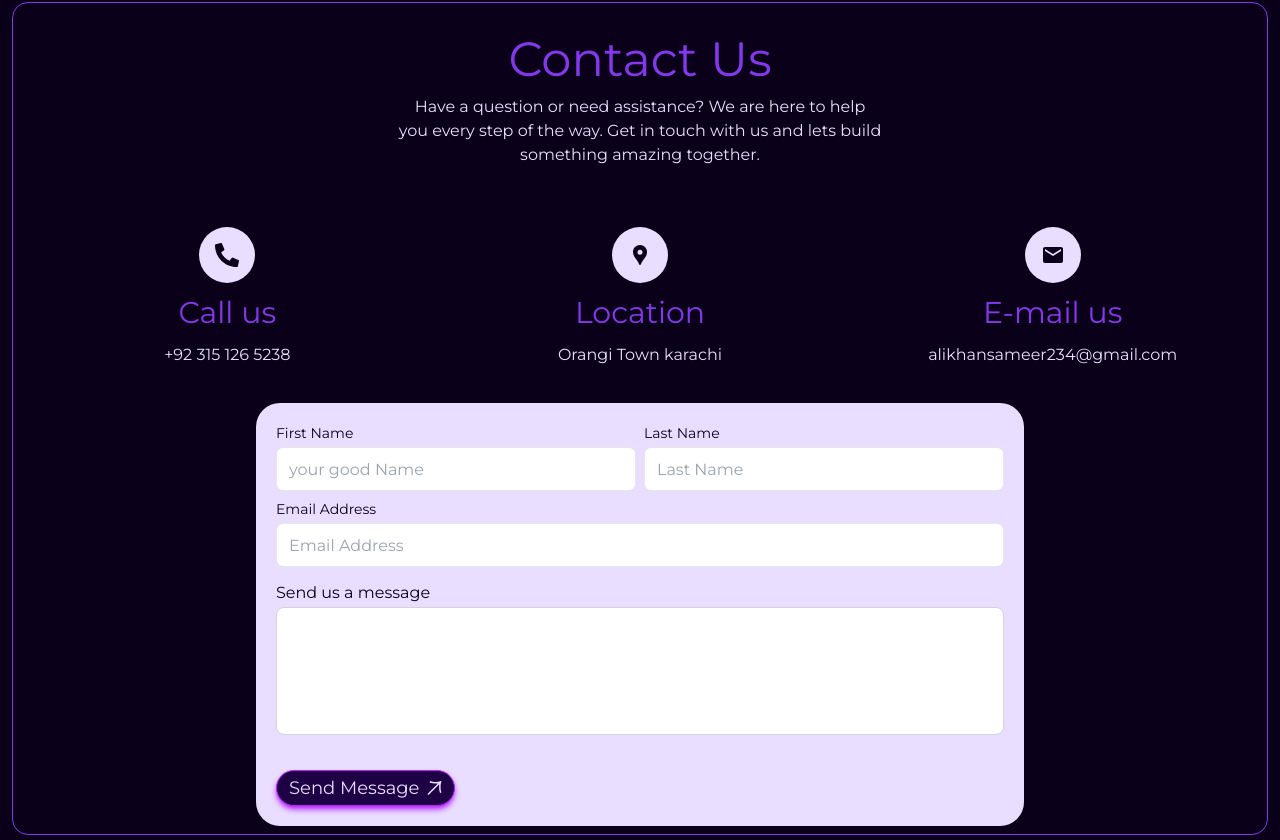
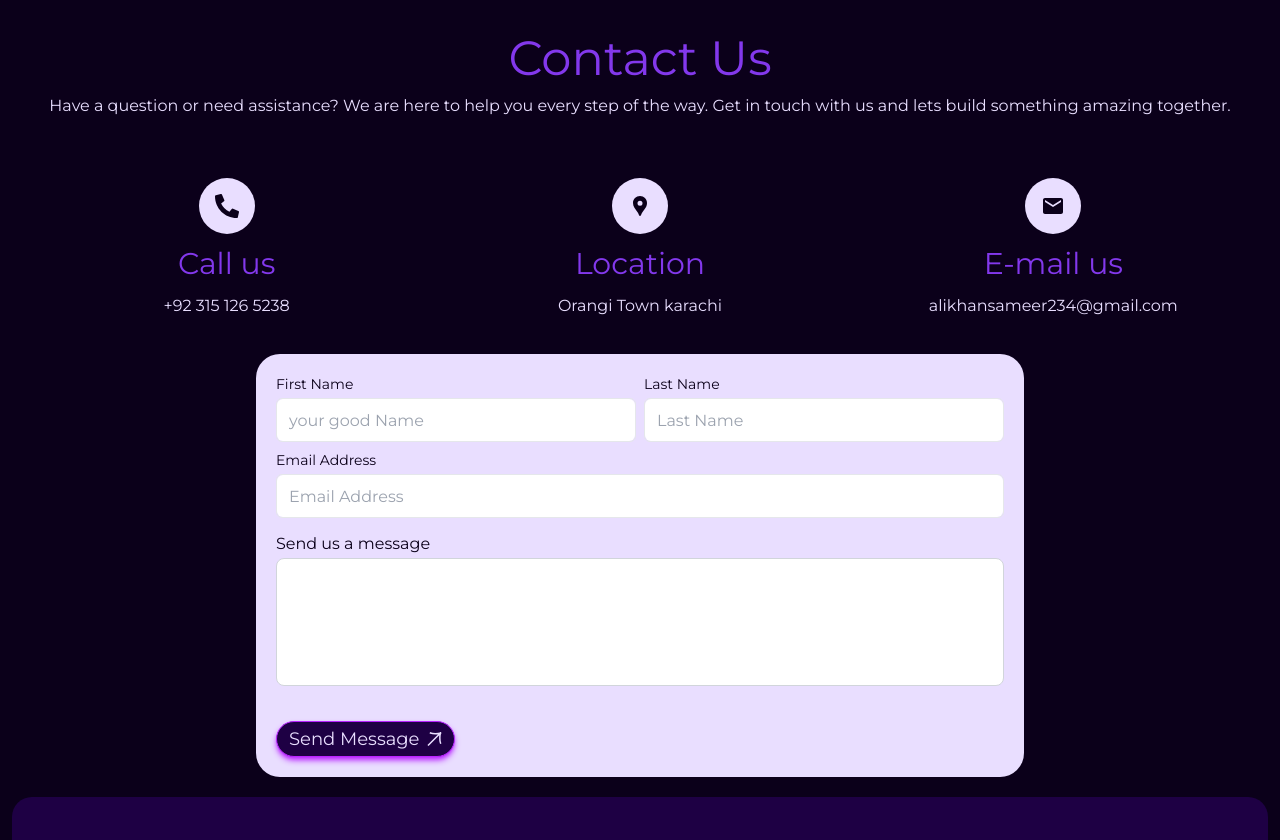
Before and after one commit to SameerAli678/Sameer-portfolio, a Next.js app: page / in a window 1280 px wide. Shown: the part 1882-2722 px from the top of the page. Built offline with nearby package versions, Linux system fonts and the light colour scheme; a web font is replaced by a local one.

Commit message:
`created` create contact from `updates` - contact - hero section - navbar

```diff
--- /dev/null
+++ b/src/components/contact-from.tsx
@@ -0,0 +1,94 @@
+import { ContactFormData } from "@/constant/contact-from-data";
+import React, { useState } from "react";
+import Input from "./input ";
+import Button from "./button/button";
+import { ContactSchema } from "@/schema/contactSchema";
+import { useFormik } from "formik";
+import toast from "react-hot-toast";
+import Arrow from "@/../public/icons/Arrow.svg";
+
+const initialValues = {
+  firstName: "",
+  email: "",
+  lastName: "",
+  message: "",
+};
+const ContactFrom = () => {
+  const [isPending, setIsPending] = useState<boolean>(false);
+
+  const formik = useFormik({
+    initialValues,
+    validationSchema: ContactSchema,
+    onSubmit: async (values) => {
+      setIsPending(true);
+      try {
+        const response = await fetch("/api/sendEmail", {
+          method: "POST",
+          headers: {
+            "Content-Type": "application/json",
+          },
+          body: JSON.stringify(values),
+        });
+
+        await response.json();
+
+        resetForm();
+
+        if (response.ok) toast.success("Email sent successfully!");
+        else toast.error("Failed to send email. Please try again.");
+
+        setIsPending(false);
+      } catch (error) {
+        console.error("Error:", error);
+        toast.error("An error occurred. Please try again.");
+        setIsPending(false);
+      }
+    },
+  });
+
+  const { values, errors, handleSubmit, handleChange, touched, resetForm } =
+    formik;
+  return (
+    <div className="grid grid-cols-1 bg-white text-black w-full max-w-3xl sm:p-5 rounded-3xl gap-y-3 px-2 py-6">
+      <div className="grid grid-cols-1 sm:grid-cols-2 gap-2">
+        {ContactFormData.map((item, i) => (
+          <div
+            key={i}
+            className={`${item.type == "email" ? `md:!col-span-2` : ``}`}
+          >
+            <Input
+              {...item}
+              value={values[item.name as keyof typeof values]}
+              error={errors[item.name as keyof typeof errors]}
+              touched={touched[item.name as keyof typeof touched]}
+              onChange={handleChange}
+            />
+          </div>
+        ))}
+      </div>
+      <div className="mb-4">
+        <label htmlFor="message" className="leading-7 text-md">
+          Send us a message
+        </label>
+        <textarea
+          value={values.message}
+          onChange={handleChange}
+          id="message"
+          name="message"
+          className="w-full bg-white-darkWhite rounded-lg border border-gray-300 focus:border-primary focus:ring-2 p-2
+         focus:ring-indigo-200 h-32 text-base outline-none text-gray-700  resize-none leading-6 transition-colors duration-200 ease-in-out"
+        ></textarea>
+      </div>
+      <div>
+        <Button
+          text="Send Message"
+          icon={Arrow}
+          onClick={handleSubmit}
+          loading={isPending}
+        />
+      </div>
+    </div>
+  );
+};
+
+export default ContactFrom;
--- a/src/components/contact.tsx
+++ b/src/components/contact.tsx
@@ -1,72 +1,24 @@
 import { ContactData } from "@/constant/contact-data";
-import { ContactFormData } from "@/constant/contact-from-data";
-import React, { useState } from "react";
-import Input from "./input ";
-import Button from "./button/button";
-import Arrow from "@/../public/icons/Arrow.svg";
-import { ContactSchema } from "@/schema/contactSchema";
-import { useFormik } from "formik";
-import toast from "react-hot-toast";
+import React from "react";
+import ContactFrom from "./contact-from";
 
-const initialValues = {
-  firstName: "",
-  email: "",
-  lastName: "",
-  message: "",
-};
 const ContactUs = () => {
-  const [isPending, setIsPending] = useState<boolean>(false);
-
-  const formik = useFormik({
-    initialValues,
-    validationSchema: ContactSchema,
-    onSubmit: async (values) => {
-      setIsPending(true);
-      try {
-        const response = await fetch("/api/sendEmail", {
-          method: "POST",
-          headers: {
-            "Content-Type": "application/json",
-          },
-          body: JSON.stringify(values),
-        });
-
-        await response.json();
-
-        resetForm();
-
-        if (response.ok) toast.success("Email sent successfully!");
-        else toast.error("Failed to send email. Please try again.");
-
-        setIsPending(false);
-      } catch (error) {
-        console.error("Error:", error);
-        toast.error("An error occurred. Please try again.");
-        setIsPending(false);
-      }
-    },
-  });
-
-  const { values, errors, handleSubmit, handleChange, touched, resetForm } =
-    formik;
-
   return (
     <div
       id="contact"
-      className="flex flex-col justify-around gap-y-9 items-center p-2 rounded-2xl border border-primary-Normal"
+      className="flex flex-col justify-around gap-y-9 items-center p-2 rounded-2xl"
     >
       {/* 1st section */}
       <div className="flex flex-col justify-around items-center gap-y-3 py-6">
         <h1 className="text-primary-Normal text-5xl">Contact Us</h1>
-        <p className="text-center">
-          Have a question or need assistance? We are here to help <br />
-          you every step of the way. Get in touch with us and lets build
-          <br />
-          something amazing together.
+        <p className="text-center ">
+          Have a question or need assistance? We are here to help you every step
+          of the way. Get in touch with us and lets build something amazing
+          together.
         </p>
       </div>
       {/* 2nd section */}
-      <div className="grid sm:grid-cols-2 md:grid-cols-3 justify-items-center items-center w-full">
+      <div className="grid sm:grid-cols-2 md:grid-cols-3 justify-items-center items-center w-full gap-y-8">
         {ContactData.map((item, i) => (
           <div
             key={i}
@@ -82,48 +34,10 @@ const ContactUs = () => {
       </div>
 
       {/* 3rd section */}
-
-      <div className="grid grid-cols-1 bg-white text-black w-full max-w-3xl sm:p-5 rounded-3xl gap-y-3 p-2">
-        <div className="grid grid-cols-1 sm:grid-cols-2 gap-2">
-          {ContactFormData.map((item, i) => (
-            <div
-              key={i}
-              className={`${item.type == "email" ? `md:!col-span-2` : ``}`}
-            >
-              <Input
-                {...item}
-                value={values[item.name as keyof typeof values]}
-                error={errors[item.name as keyof typeof errors]}
-                touched={touched[item.name as keyof typeof touched]}
-                onChange={handleChange}
-              />
-            </div>
-          ))}
-        </div>
-        <div className="mb-4">
-          <label htmlFor="message" className="leading-7 text-md">
-            Send us a message
-          </label>
-          <textarea
-            value={values.message}
-            onChange={handleChange}
-            id="message"
-            name="message"
-            className="w-full bg-white-darkWhite rounded-lg border border-gray-300 focus:border-primary focus:ring-2 p-2
-             focus:ring-indigo-200 h-32 text-base outline-none text-gray-700  resize-none leading-6 transition-colors duration-200 ease-in-out"
-          ></textarea>
-        </div>
-        <div>
-          <Button
-            text="Send Message"
-            icon={Arrow}
-            onClick={handleSubmit}
-            loading={isPending}
-          />
-        </div>
-      </div>
+      <ContactFrom />
     </div>
   );
 };
 
 export default ContactUs;
+// border-primary-Normal
--- a/src/components/hero-section.tsx
+++ b/src/components/hero-section.tsx
@@ -4,7 +4,7 @@ import TextAnimation from "./text-animation";
 
 const HeroSection = () => {
   return (
-    <div className="bg-primary flex flex-col justify-between rounded-b-[20px] p-10 min-h-[600px]">
+    <div className="bg-primary flex flex-col justify-between rounded-b-[20px] p-7 md:p-10 min-h-[600px]">
       <div />
       <div className="flex flex-col gap-4">
         <h1 className="text-white text-4xl md:text-6xl lg:text-8xl font-medium">
--- a/src/components/navbar.tsx
+++ b/src/components/navbar.tsx
@@ -8,7 +8,8 @@ const Navbar = () => {
   return (
     <nav
       id="top"
-      className="text-white bg-primary rounded-t-[20px] p-5 flex flex-col sm:flex-row justify-start sm:justify-between sm:items-center gap-y-5"
+      className="text-white bg-primary rounded-t-[20px] p-5 flex flex-col sm:flex-row justify-start sm:justify-between
+       sm:items-center gap-y-5"
     >
       <Link href={"#top"} className="text-2xl font-charm">
         Sameer Ali
@@ -28,8 +29,6 @@ const Navbar = () => {
       <a href="/cv/Sameer-ali-cv.pdf" download>
         <Button text="Sameer Ali CV" icon={Arrow} />
       </a>
-
-      {/* <p>Let&#39;s Talk</p> */}
     </nav>
   );
 };
```
